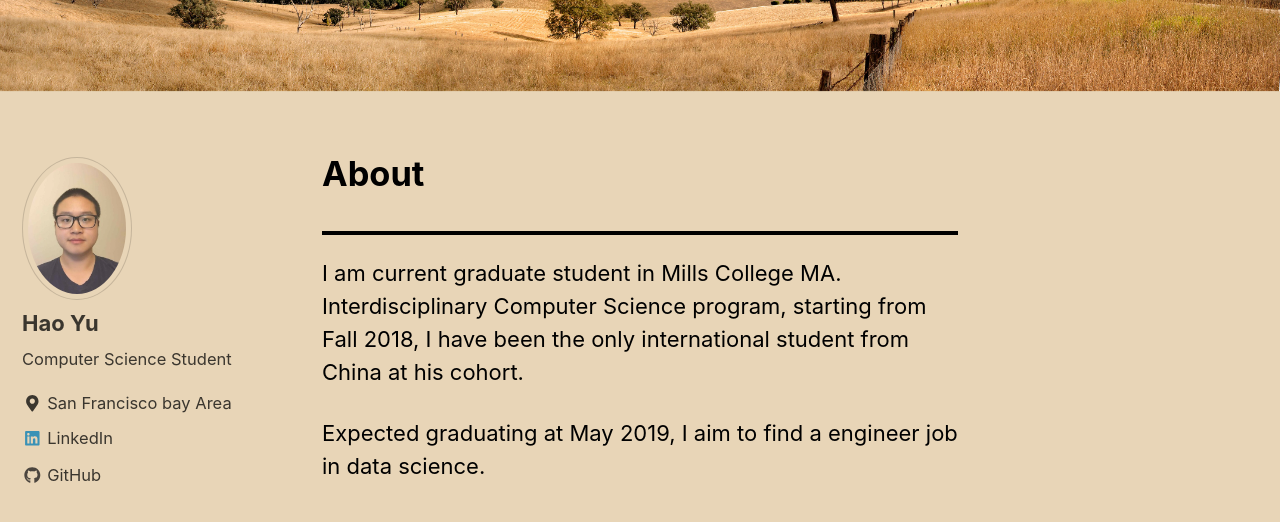
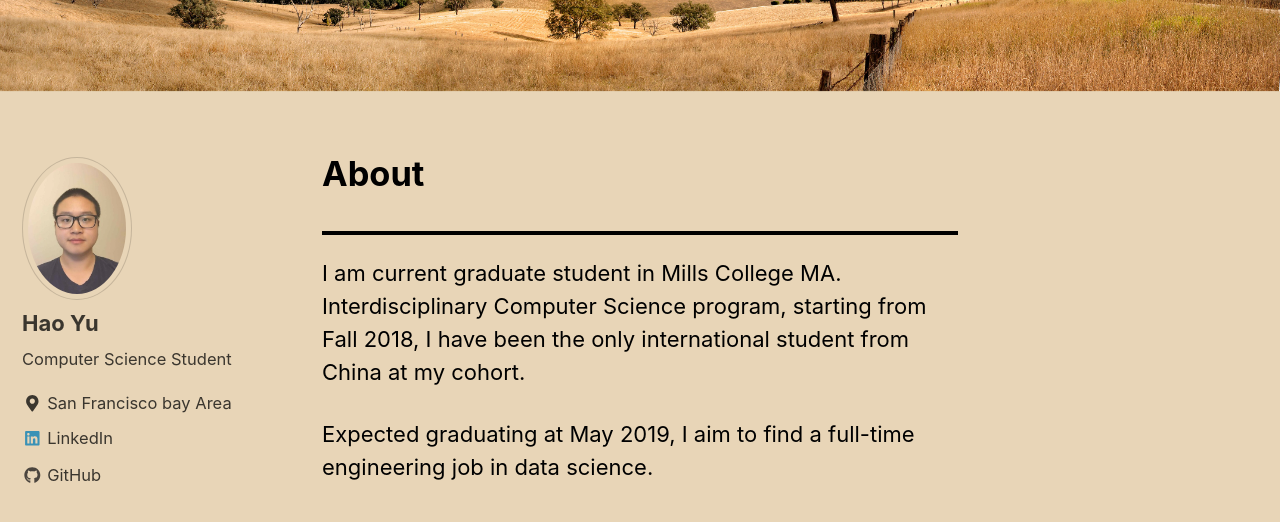
Before and after one commit to yuhao3570/portfolio, a Jekyll site: the page built from _pages/about.md, in a window 1280 px wide and 900 px high, scrolled down 316 px. Shown: the top 522 px of the window. Built offline with Jekyll 4.4.1, drawn with Linux system fonts in a browser that asks for light colours; cached includes are drawn as plain includes; nearby versions of some CDN libraries.

Commit message:
a simple about page update

```diff
--- a/_pages/about.md
+++ b/_pages/about.md
@@ -6,6 +6,6 @@
 ---
 
 <hr style="border: 2px solid black;">
-I am current graduate student in Mills College MA. Interdisciplinary Computer Science program, starting from Fall 2018, I have been the only international student from China at his cohort.
+I am current graduate student in Mills College MA. Interdisciplinary Computer Science program, starting from Fall 2018, I have been the only international student from China at my cohort.
 
-Expected graduating at May 2019, I aim to find a engineer job in data science.
+Expected graduating at May 2019, I aim to find a full-time engineering job in data science.
```
